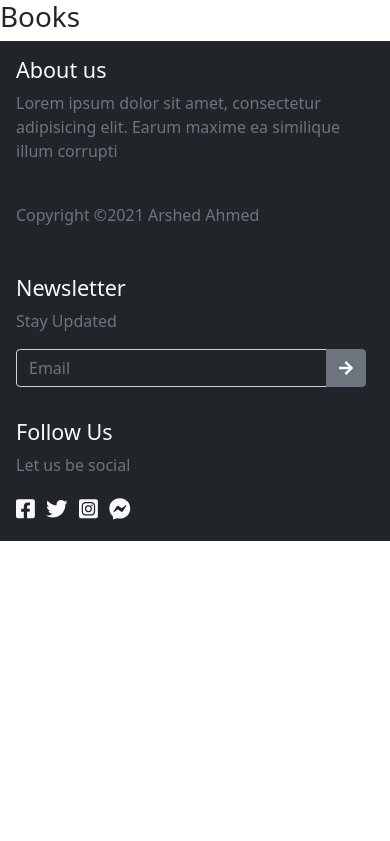
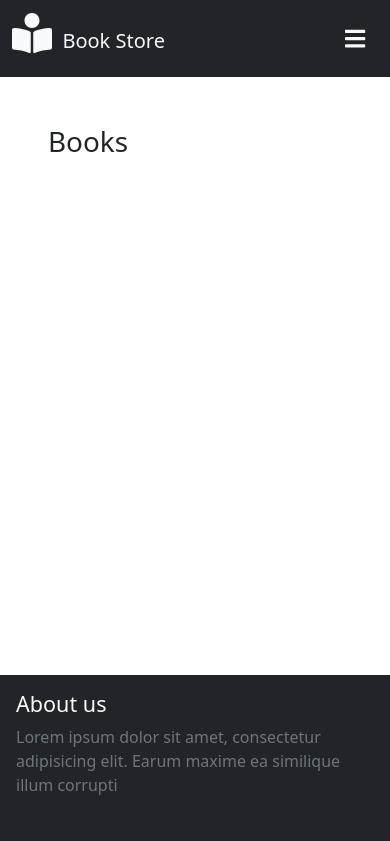
Before and after one commit to arshedgithub/Book-Store-with-react, a React (Create React App) app: page /books in a window 390 px wide. Shown: the top 841 px of the page. Built offline with nearby package versions, Linux system fonts and the light colour scheme.

Commit message:
add mobile menu

```diff
--- a/src/App.css
+++ b/src/App.css
@@ -1,38 +1,3 @@
-.App {
-  text-align: center;
+.main {
+  min-height: 80vh;
 }
-
-.App-logo {
-  height: 40vmin;
-  pointer-events: none;
-}
-
-@media (prefers-reduced-motion: no-preference) {
-  .App-logo {
-    animation: App-logo-spin infinite 20s linear;
-  }
-}
-
-.App-header {
-  background-color: #282c34;
-  min-height: 100vh;
-  display: flex;
-  flex-direction: column;
-  align-items: center;
-  justify-content: center;
-  font-size: calc(10px + 2vmin);
-  color: white;
-}
-
-.App-link {
-  color: #61dafb;
-}
-
-@keyframes App-logo-spin {
-  from {
-    transform: rotate(0deg);
-  }
-  to {
-    transform: rotate(360deg);
-  }
-}
--- a/src/App.js
+++ b/src/App.js
@@ -1,18 +1,18 @@
-import './App.css';
-import Home from './components/pages/home';
-import Footer from './components/footer';
 import React from 'react';
 import { Redirect, Route, Switch } from 'react-router-dom';
+import Home from './components/pages/home';
 import NotFound from './components/pages/notFound';
 import Contact from './components/pages/contact';
 import About from './components/pages/about';
 import Books from './components/pages/books';
 import SignIn from './components/pages/signIn';
+import Footer from './components/footer';
+import './App.css';
 
 function App() {
   return (
     <React.Fragment>
-      {/* <main className='container w-100'> */}
+      <div className="main ">
         <Switch>
           <Route path="/home" component={Home} />
           <Route path="/books" component={Books} />
@@ -23,7 +23,7 @@ function App() {
           <Redirect from='/' exact to='/home' />
           <Redirect to='/not-found' />
         </Switch>
-      {/* </main> */}
+      </div>
       <Footer />
     </React.Fragment>
   );
--- a/src/components/header.jsx
+++ b/src/components/header.jsx
@@ -14,7 +14,7 @@ const Header = () => {
             Lorem ipsum dolor sit amet consectetur adipisicing elit. Facere
             accusamus eum dignissimos ipsa sequi expedita.
           </p>
-          <Link to="#" className="shopBtn">
+          <Link to="/books" className="shopBtn">
             <button className=" btn border m-3">shop now</button>
           </Link>
         </div>
--- a/src/components/navbar.jsx
+++ b/src/components/navbar.jsx
@@ -1,56 +1,39 @@
-import React from "react";
+import React, { useState } from "react";
 import { Link, NavLink } from "react-router-dom";
+import { FontAwesomeIcon } from "@fortawesome/react-fontawesome";
+import { faBars, faBookReader } from "@fortawesome/free-solid-svg-icons";
+import NavbarList from "./navbarList";
 
 const NavBar = () => {
+  const [mobileMenu, setMobileMenu] = useState(false);
+
   return (
     <nav className="navbar navbar-expand-lg">
       <div className="container-fluid ">
-        <Link className="navbar-brand text-light" to="/home">
-          Book Store
+        <Link className="navbar-brand text-light mb-2" to="/home">
+          <FontAwesomeIcon icon={faBookReader} size="2x" />
+          &nbsp; Book Store
         </Link>
         <button
           className="navbar-toggler"
           type="button"
+          onClick={() => setMobileMenu(!mobileMenu)}
           data-bs-toggle="collapse"
           data-bs-target="#navbarNav"
           aria-controls="navbarNav"
           aria-expanded="false"
           aria-label="Toggle navigation"
         >
-          <span className="navbar-toggler-icon"></span>
+          <span className="fs-3 text-light">
+            <FontAwesomeIcon icon={faBars} />
+          </span>
         </button>
         <div className="collapse navbar-collapse" id="navbarNav">
           <div className="me-auto"></div>
-          <ul className="navbar-nav">
-            <li className="nav-item px-2">
-              <NavLink className="nav-link" aria-current="page" to="/home">
-                Home
-              </NavLink>
-            </li>
-            <li className="nav-item px-2">
-              <NavLink className="nav-link" to="/books">
-                Books
-              </NavLink>
-            </li>
-            <li className="nav-item px-2">
-              <NavLink className="nav-link" to="/about">
-                About
-              </NavLink>
-            </li>
-            <li className="nav-item px-2">
-              <NavLink className="nav-link" aria-current="page" to="/contact">
-                Contact
-              </NavLink>
-            </li>
-
-            <li className="nav-item px-2">
-              <button className="signBtn btn border border-white text-light">
-                sign in
-              </button>
-            </li>
-          </ul>
+          <NavbarList />
         </div>
       </div>
+      {mobileMenu ? <NavbarList /> : ""}
     </nav>
   );
 };
--- /dev/null
+++ b/src/components/navbarList.jsx
@@ -0,0 +1,37 @@
+import React from "react";
+import { NavLink } from "react-router-dom";
+
+const NavbarList = () => {
+  return (
+    <ul className="navbar-nav text-center">
+      <li className="nav-item px-2">
+        <NavLink className="nav-link" aria-current="page" to="/home">
+          Home
+        </NavLink>
+      </li>
+      <li className="nav-item px-2">
+        <NavLink className="nav-link" to="/books">
+          Books
+        </NavLink>
+      </li>
+      <li className="nav-item px-2">
+        <NavLink className="nav-link" to="/about">
+          About
+        </NavLink>
+      </li>
+      <li className="nav-item px-2">
+        <NavLink className="nav-link" aria-current="page" to="/contact">
+          Contact
+        </NavLink>
+      </li>
+
+      <li className="nav-item px-2">
+        <button className="signBtn btn border border-white text-light">
+          sign in
+        </button>
+      </li>
+    </ul>
+  );
+};
+
+export default NavbarList;
--- a/src/components/pages/about.jsx
+++ b/src/components/pages/about.jsx
@@ -1,7 +1,17 @@
 import React from "react";
+import NavBar from "./../navbar";
 
 const About = () => {
-  return <h1>About</h1>;
+  return (
+    <React.Fragment>
+      <div className="bg-dark">
+        <NavBar />
+      </div>
+      <div className="content m-5">
+        <h1>about</h1>
+      </div>
+    </React.Fragment>
+  );
 };
 
 export default About;
--- a/src/components/pages/books.jsx
+++ b/src/components/pages/books.jsx
@@ -1,7 +1,17 @@
 import React from "react";
+import NavBar from "./../navbar";
 
 const Books = () => {
-  return <h1>Books</h1>;
+  return (
+    <React.Fragment>
+      <div className="bg-dark">
+        <NavBar />
+      </div>
+      <div className="conten m-5">
+        <h1>Books</h1>
+      </div>
+    </React.Fragment>
+  );
 };
 
 export default Books;
--- a/src/components/pages/contact.jsx
+++ b/src/components/pages/contact.jsx
@@ -1,7 +1,17 @@
 import React from "react";
+import NavBar from "./../navbar";
 
 const Contact = () => {
-  return <h1>Contact</h1>;
+  return (
+    <React.Fragment>
+      <div className="bg-dark">
+        <NavBar />
+      </div>
+      <div className="content m-5">
+        <h1>Contact</h1>
+      </div>
+    </React.Fragment>
+  );
 };
 
 export default Contact;
--- a/src/components/pages/home.jsx
+++ b/src/components/pages/home.jsx
@@ -3,7 +3,12 @@ import Header from "../header";
 import "./home.css";
 
 const Home = () => {
-  return <Header />;
+  return (
+    <div>
+      <Header />
+      <div className="content">content</div>
+    </div>
+  );
 };
 
 export default Home;
```
Lines whose indentation alone changed are shown as unchanged.
